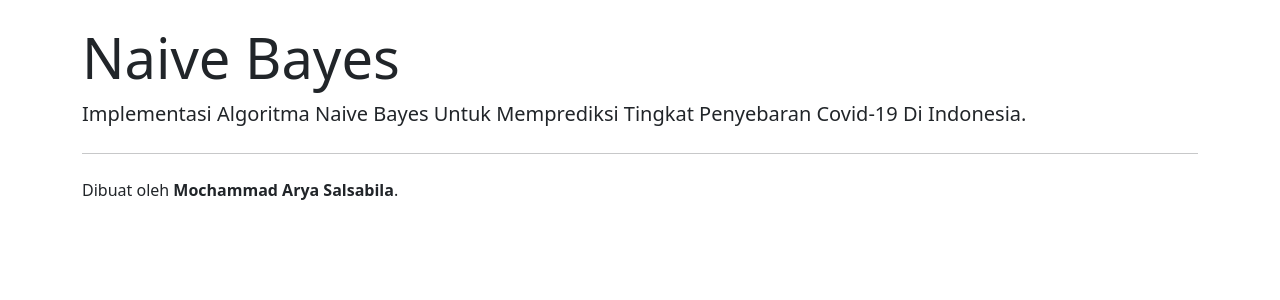
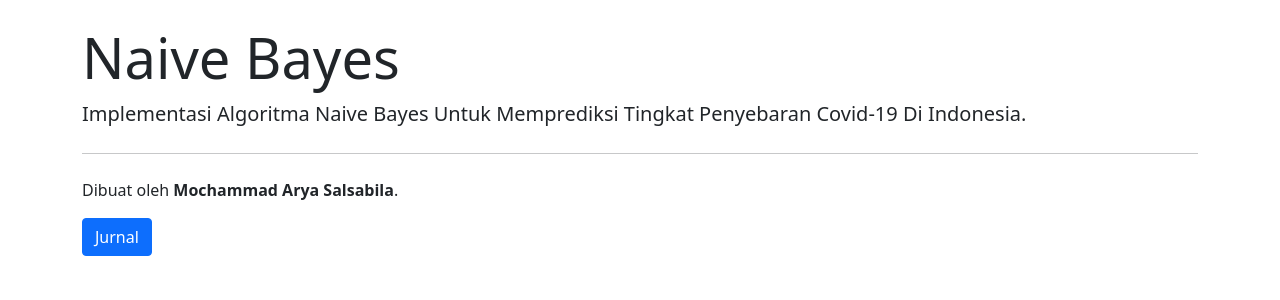
Before and after one commit to arryaaas/Naive-Bayes-Classifier, a Flask app: page / in a window 1280 px wide. Shown: the part 56-356 px from the top of the page. Run offline with Flask 2, Linux system fonts and the light colour scheme.

Commit message:
Update home.html

```diff
--- a/templates/home.html
+++ b/templates/home.html
@@ -5,5 +5,8 @@
         <p class="lead">Implementasi Algoritma Naive Bayes Untuk Memprediksi Tingkat Penyebaran Covid-19 Di Indonesia.</p>
         <hr class="my-4">
         <p>Dibuat oleh <b>Mochammad Arya Salsabila</b>.</p>
+        <p class="lead">
+            <a class="btn btn-primary" href="https://journal.isas.or.id/index.php/JACOST/article/view/9" role="button">Jurnal</a>
+        </p>
     </div>
 {% endblock %}
```
